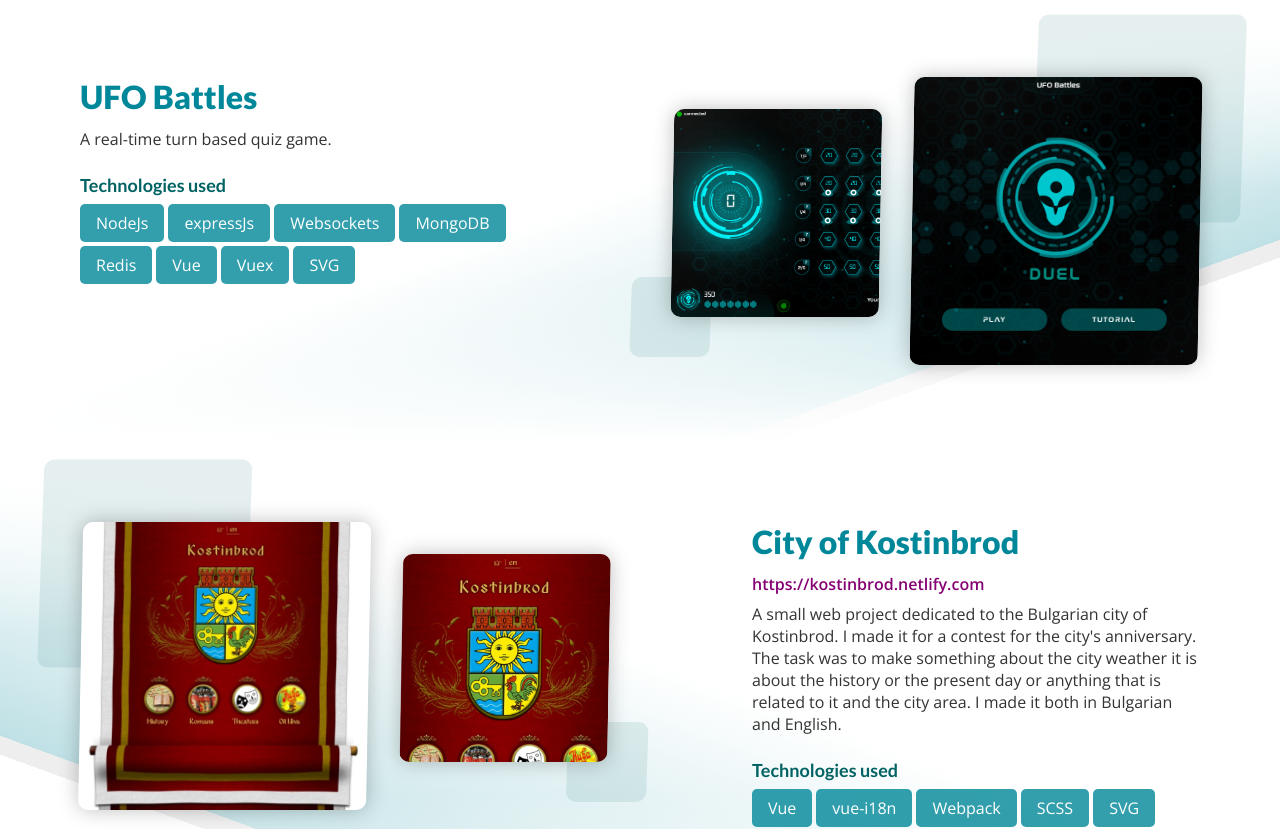
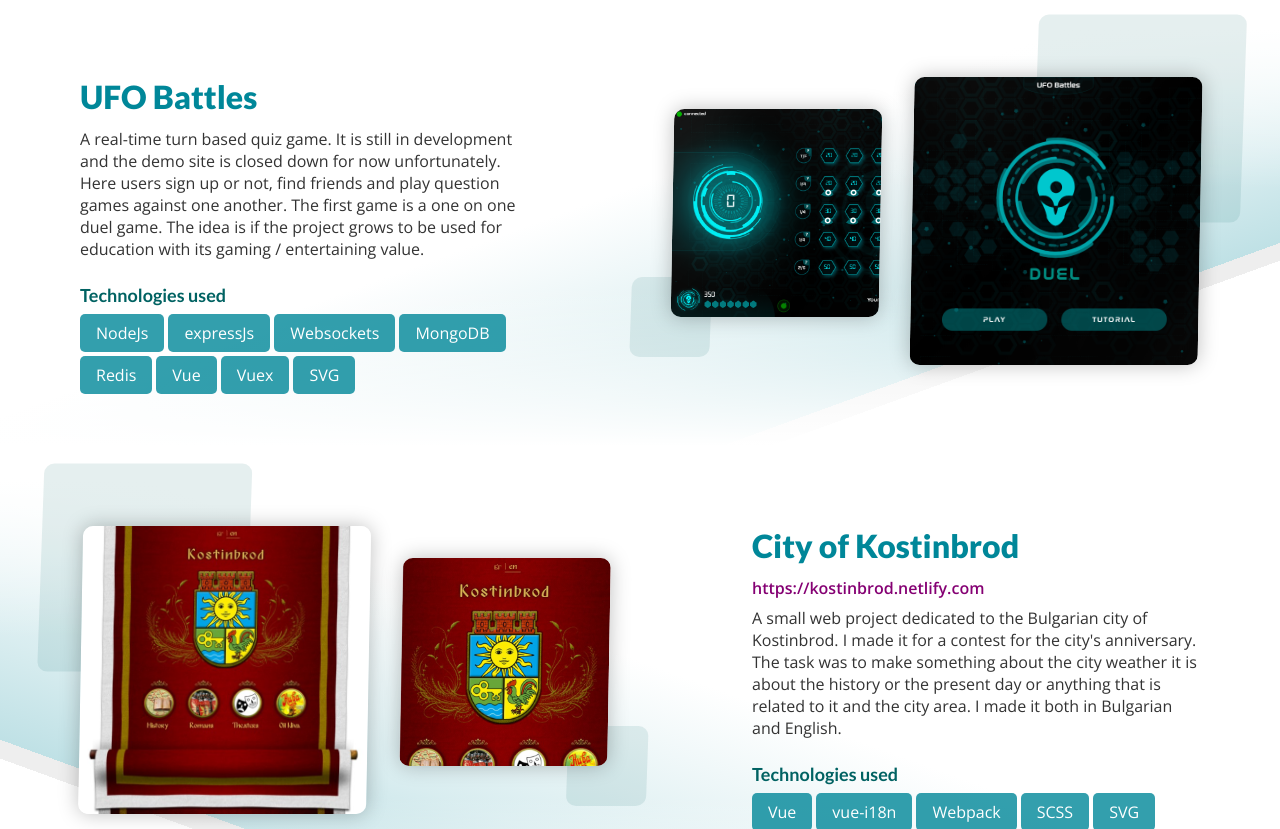
Before and after one commit to bkb24/folio, a Gatsby site: page / in a window 1280 px wide. Shown: the part 980-1809 px from the top of the page. Built offline with nearby package versions, Linux system fonts and the light colour scheme; Gatsby itself is replaced by a stand-in of ours.

Commit message:
Update Folio “ufo-battles”

```diff
--- a/content/folio/ufo-battles.md
+++ b/content/folio/ufo-battles.md
@@ -6,7 +6,12 @@ url: ' '
 order: 1
 code: ' '
 repo_service: github
-description: A real-time turn based quiz game.
+description: >-
+  A real-time turn based quiz game. It is still in development and the demo site
+  is closed down for now unfortunately. Here users sign up or not, find friends
+  and play question games against one another. The first game is a one on one
+  duel game. The idea is if the project grows to be used for education with its
+  gaming / entertaining value.
 main_img_d: /img/uploads/ufo.png
 main_img_m: /img/uploads/ufo-game.png
 tech:
```
